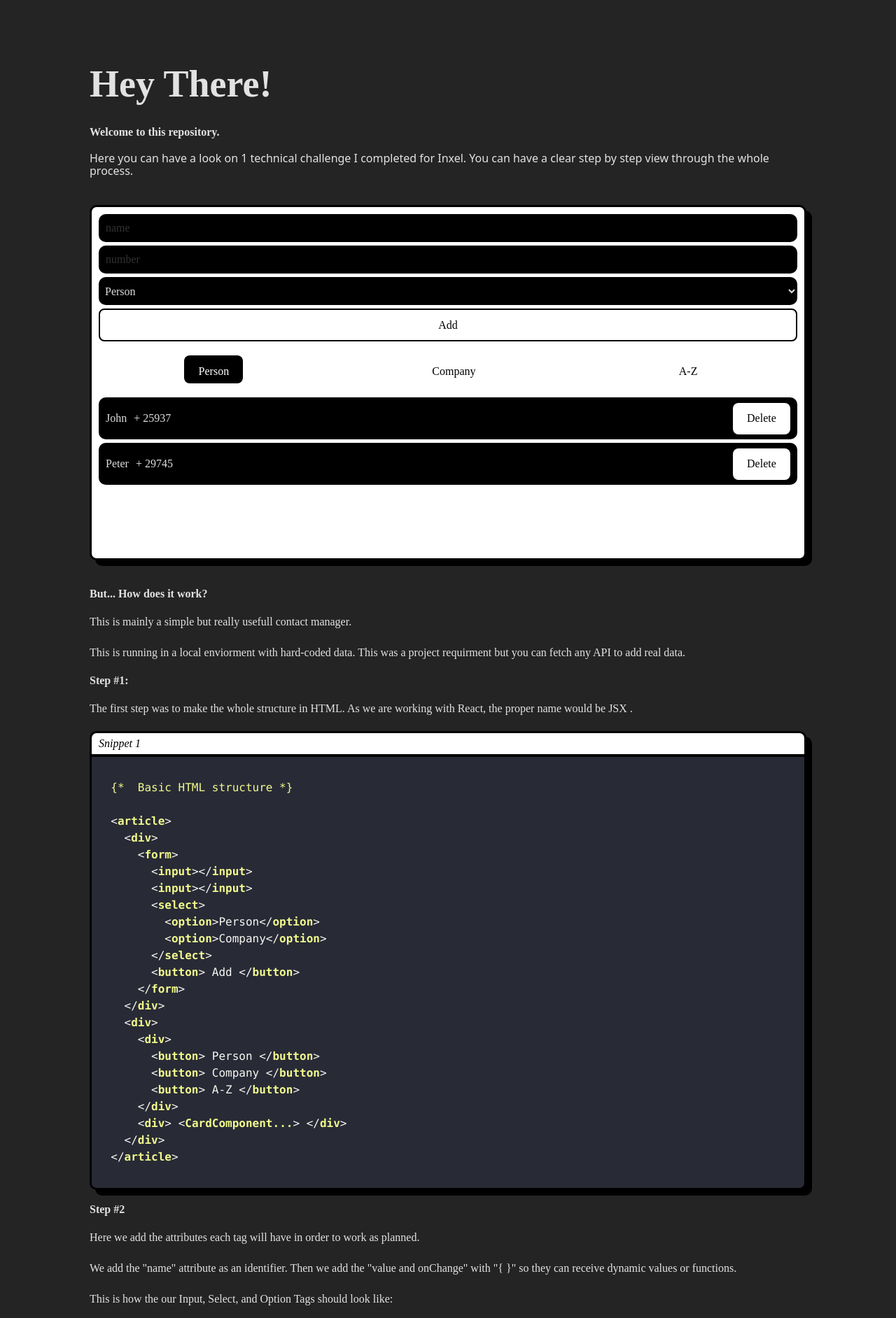
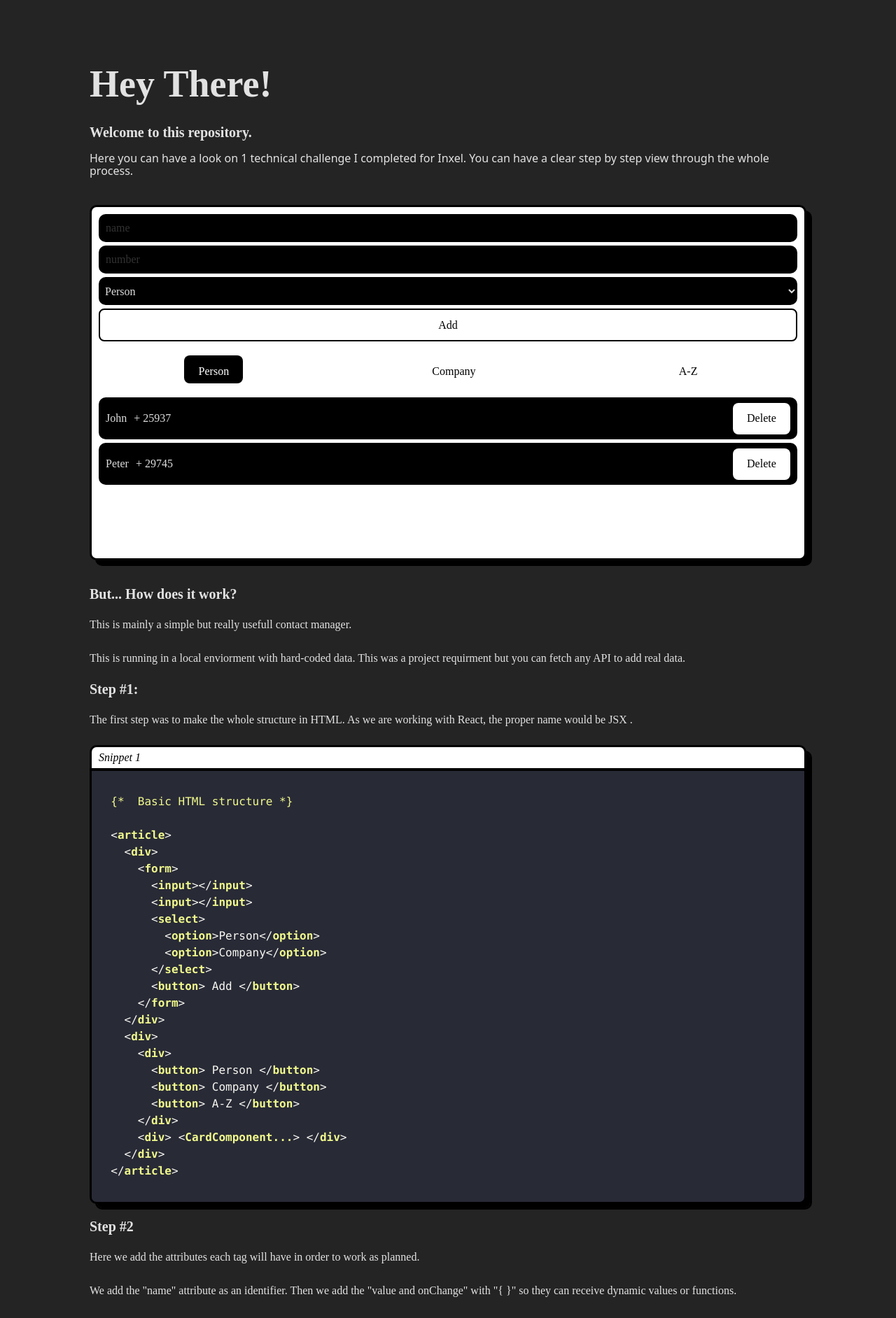
Before and after one commit to kinxori/inxel-test, a React (Vite) app: page / in a window 1280 px wide. Shown: the top 1884 px of the page at 70% size. Built offline with nearby package versions, Linux system fonts and the light colour scheme.

Commit message:
updated content in page 14

```diff
--- a/src/App.jsx
+++ b/src/App.jsx
@@ -201,22 +201,22 @@ export default function App() {
     <article className="w-[80%] mx-auto my-20  font-[Rubik] ">
       <div className=" flex flex-col gap-5">
         <h1 className=" text-[54px] font-bold    ">Hey There!</h1>
-        <h3 className=" leading-[16px] font-bold     ">Welcome to this repository. </h3>
+        <h3 className="text-[20px] leading-[16px] font-bold     ">Welcome to this repository. </h3>
         <p className="font-sans leading-[18px]    ">
           Here you can have a look on 1 technical challenge I completed for Inxel. You can have a
           clear step by step view through the whole process.
         </p>
       </div>
       <InxelTest />
-      <div className="flex flex-col gap-5 ">
-        <h3 className=" leading-[16px] font-bold   ">But... How does it work?</h3>
+      <div className="flex flex-col gap-6 ">
+        <h3 className="text-[20px] leading-[16px] font-bold   ">But... How does it work?</h3>
         <p>This is mainly a simple but really usefull contact manager.</p>
         <p>
           This is running in a local enviorment with hard-coded data. This was a project requirment
           but you can fetch any API to add real data.
         </p>
-        <div className="flex flex-col gap-5 ">
-          <h3 className=" leading-[16px] font-bold   ">Step #1:</h3>
+        <div className="flex flex-col gap-6 ">
+          <h3 className="text-[20px] leading-[16px] font-bold   ">Step #1:</h3>
           <p>
             The first step was to make the whole structure in HTML. As we are working with React,
             the proper name would be JSX .
@@ -231,8 +231,8 @@ export default function App() {
             </SyntaxHighlighter>
           </div>
         </div>
-        <div className="flex flex-col gap-5 ">
-          <h3 className=" leading-[16px] font-bold ">Step #2</h3>
+        <div className="flex flex-col gap-6 ">
+          <h3 className="text-[20px] leading-[16px] font-bold ">Step #2</h3>
           <p>Here we add the attributes each tag will have in order to work as planned.</p>
           <p>
             We add the "name" attribute as an identifier. Then we add the "value and onChange" with
@@ -279,8 +279,8 @@ export default function App() {
             </SyntaxHighlighter>
           </div>
         </div>
-        <div className="flex flex-col gap-5 ">
-          <h3 className=" leading-[16px] font-bold ">Step #3</h3>
+        <div className="flex flex-col gap-6 ">
+          <h3 className="text-[20px] leading-[16px] font-bold ">Step #3</h3>
           <p>At this point, we need to start creating the logic for this parent component.</p>
           <p>
             First we create the "useState" that is going to have the hard-coded data (We can use any
```
